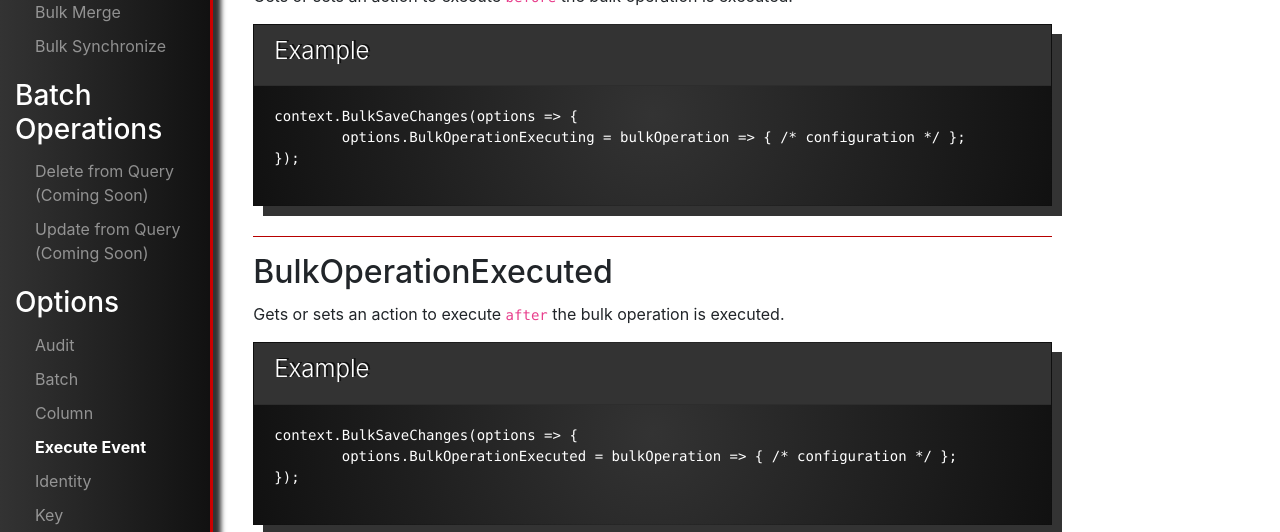
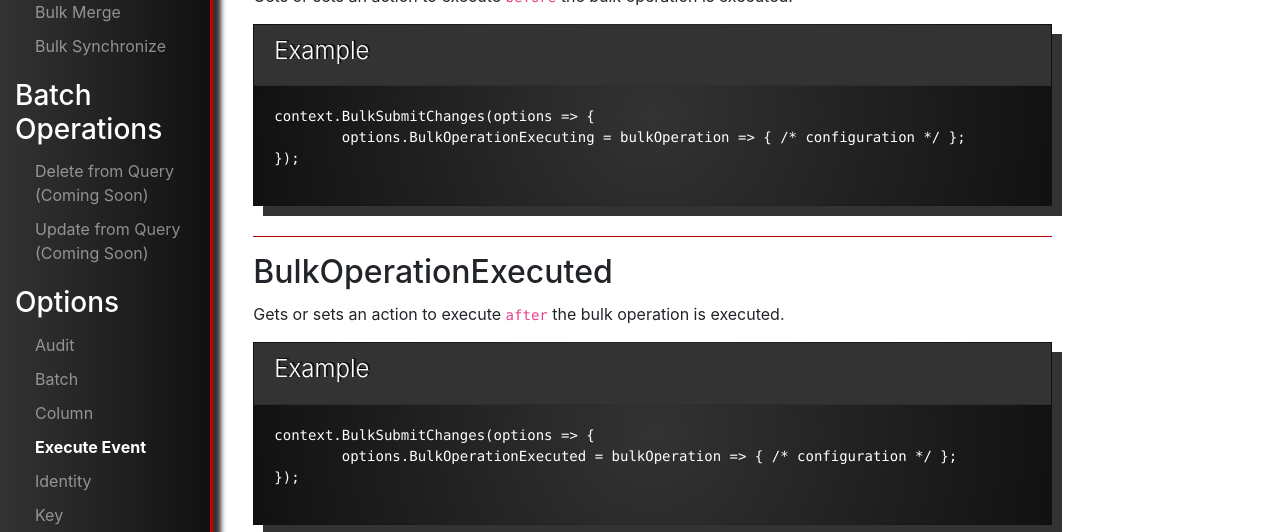
Before and after one commit to zzzprojects/LinqToSql-Plus, a Jekyll site: the page built from docs/pages/api/options-summary/options-execute-event.md, in a window 1280 px wide and 1120 px high. Shown: the part 322-854 px from the top of the window. Built offline with Jekyll 4.4.1, drawn with Linux system fonts in a browser that asks for light colours; nearby versions of some CDN libraries; our own code applies the rules of GitHub Pages for plain Markdown files.

Commit message:
Update options-execute-event.md

```diff
--- a/docs/pages/api/options-summary/options-execute-event.md
+++ b/docs/pages/api/options-summary/options-execute-event.md
@@ -7,7 +7,7 @@ Gets or sets an action to execute `before` the bulk operation is executed.
 
 {% include template-example.html %}
 {% highlight csharp %}
-context.BulkSaveChanges(options => {
+context.BulkSubmitChanges(options => {
 	options.BulkOperationExecuting = bulkOperation => { /* configuration */ };
 });
 {% endhighlight %}
@@ -19,7 +19,7 @@ Gets or sets an action to execute `after` the bulk operation is executed.
 
 {% include template-example.html %}
 {% highlight csharp %}
-context.BulkSaveChanges(options => {
+context.BulkSubmitChanges(options => {
 	options.BulkOperationExecuted = bulkOperation => { /* configuration */ };
 });
 {% endhighlight %}
```
